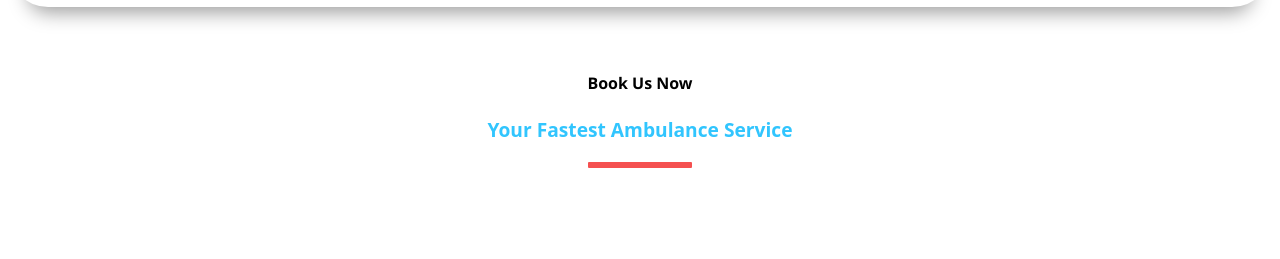
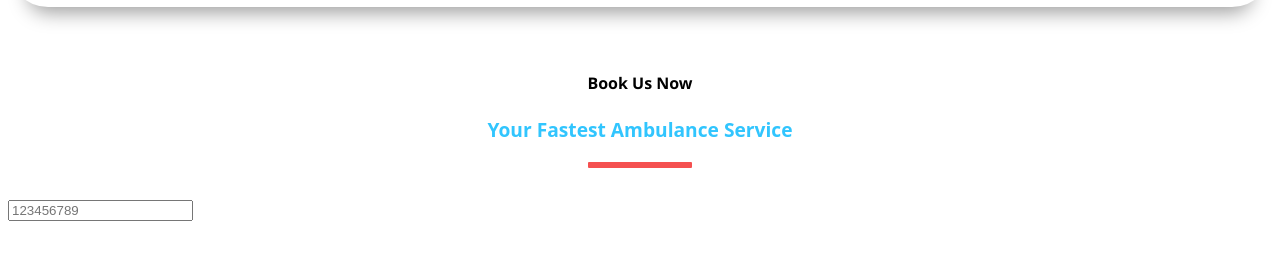
Before and after one commit to Anshcoder26/HelpOnWheels, a plain HTML site: page Booking.html in a window 1280 px wide. Shown: the part 81-340 px from the top of the page. Drawn offline with Linux system fonts and the light colour scheme.

Commit message:
Update Booking.html

```diff
--- a/Booking.html
+++ b/Booking.html
@@ -25,9 +25,6 @@
     Your Fastest Ambulance Service</b></p>
     </center>
 
-    <hr id="hr" color="#F55050">
-
-
-
-
-  </body>
+    <hr id="hr" color="#F55050"><br>
+    <input type="tel" id="phone" name="phone" placeholder="123456789" pattern="[0-9]{3}-[0-9]{2}-[0-9]{3}" required>
+    </body>
```
